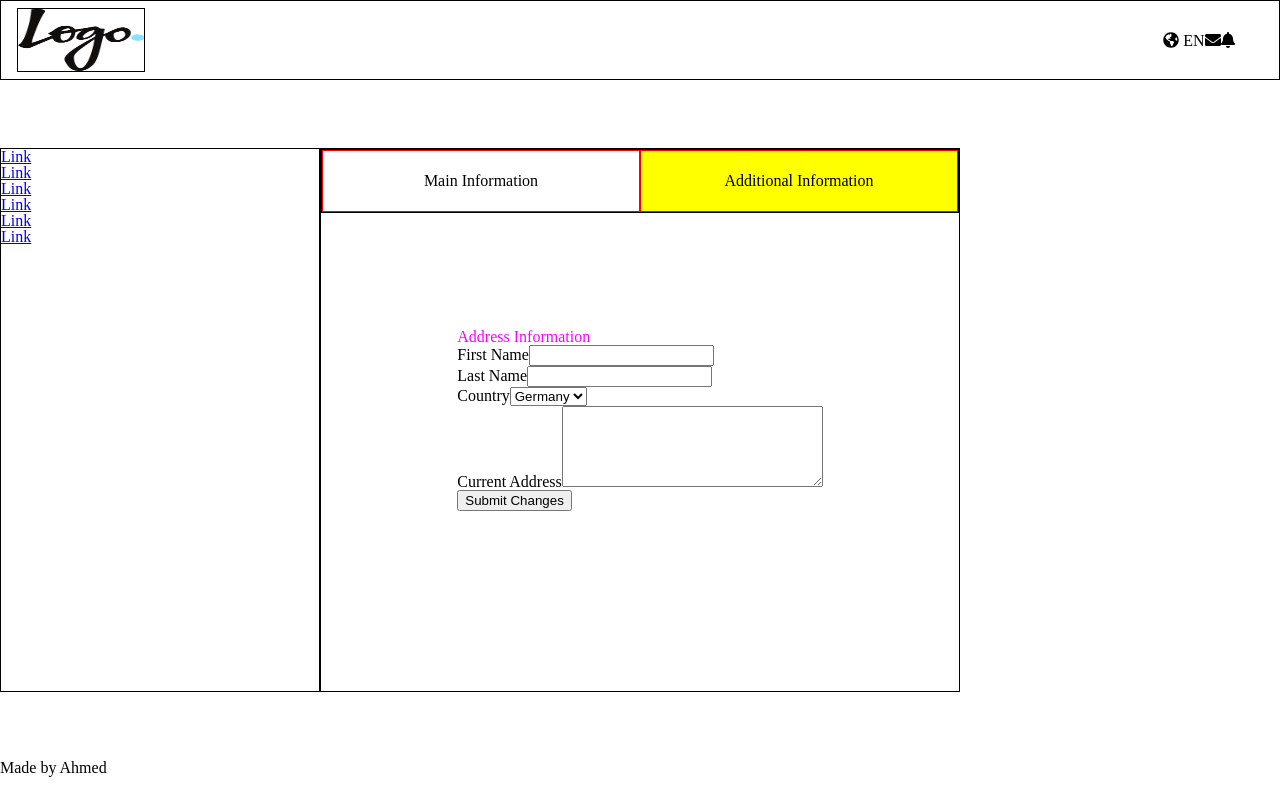
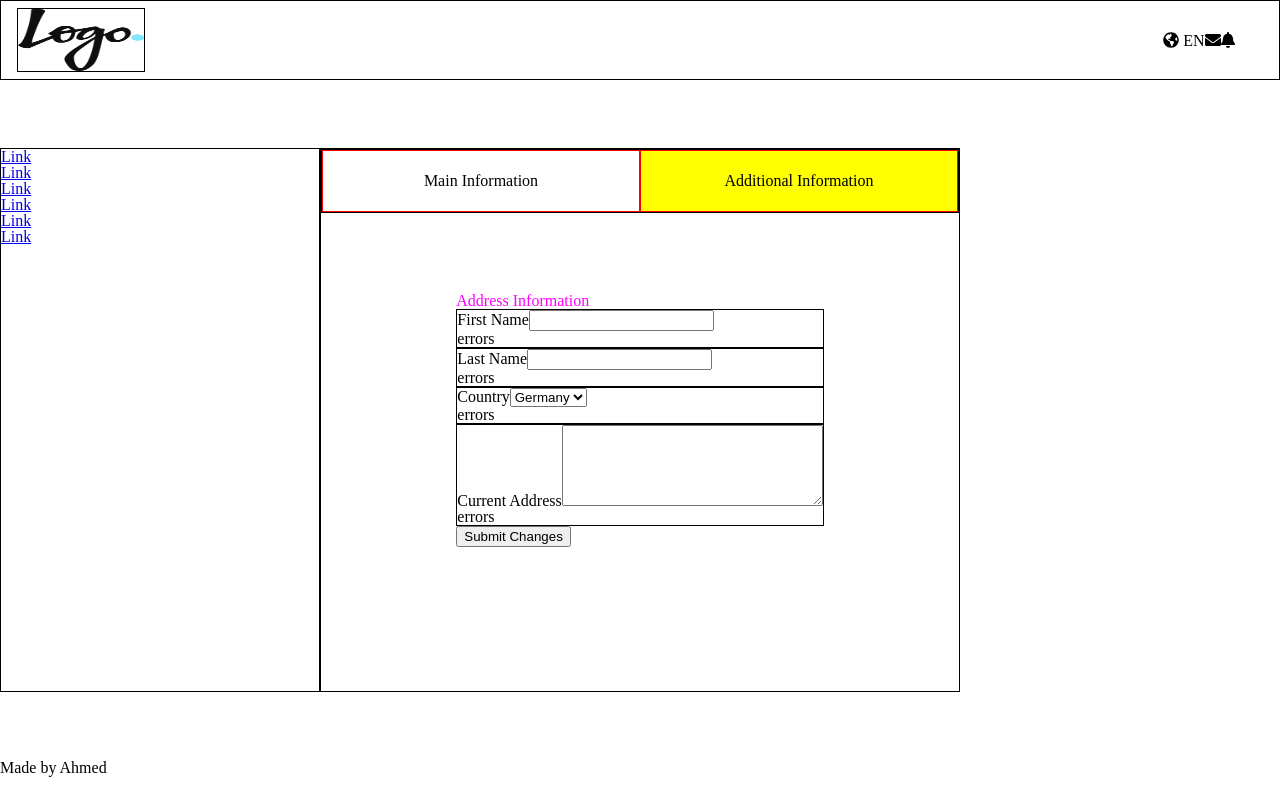
Before and after one commit to stratospherique/Dashboard, a React (Create React App) app: page / in a window 1280 px wide. Both pictures are taken after a click on the element "Additional Information". Built offline with nearby package versions, Linux system fonts and the light colour scheme.

Commit message:
refactored components to increase maintainability

```diff
--- /dev/null
+++ b/src/components/basicTab.js
@@ -0,0 +1,59 @@
+import React from 'react';
+import { Tabs, CusInput, PasswordIndicator } from './styled/styledParts';
+
+const BasicTab = () => {
+  return (<Tabs>
+    <h1>Basic Data</h1>
+    <form method="post" name="basic-data">
+      <ul>
+        <li>
+          <CusInput>
+            <div className="input">
+              <label htmlFor="mail">Email</label>
+              <input type="email" name="mail" id="mail" />
+            </div>
+            <div className="errors">
+              <ul>
+                <li>errors</li>
+              </ul>
+            </div>
+          </CusInput>
+        </li>
+        <li>
+          <CusInput>
+            <div className="input">
+              <label htmlFor="password">Password</label>
+              <input type="password" name="password" id="password" />
+            </div>
+            <PasswordIndicator />
+            <div className="errors">
+              <ul>
+                <li>errors</li>
+              </ul>
+            </div>
+          </CusInput>
+        </li>
+        <li>
+          <CusInput>
+            <div className="input">
+              <label htmlFor="password-r">Password Confirmation</label>
+              <input type="password" name="password-repeat" id="password-r" />
+            </div>
+            <div className="errors">
+              <ul>
+                <li>errors</li>
+              </ul>
+            </div>
+          </CusInput>
+        </li>
+        <li>
+          <button type="submit">
+            Submit Changes
+              </button>
+        </li>
+      </ul>
+    </form>
+  </Tabs>)
+}
+
+export default BasicTab;
--- a/src/components/formTab.js
+++ b/src/components/formTab.js
@@ -1,69 +1,9 @@
-import React from 'react';
-import { Tabs } from './styled/styledParts';
+import React, { useState } from 'react';
+import InfoTab from './infoTab';
+import BasicTab from './basicTab';
 
-export default ({ selectedTab }) => {
-  let tab;
-  if (selectedTab) {
-    tab = <Tabs>
-      <h1> Address Information</h1>
-      <form method="post" name="Address">
-        <ul>
-          <li>
-            <label htmlFor="first-name">First Name</label>
-            <input type="text" name="first-name" id="first-name" />
-          </li>
-          <li>
-            <label htmlFor="last-name">Last Name</label>
-            <input type="text" name="last-name" id="last-name" />
-          </li>
-          <li>
-            <label htmlFor="country">Country</label>
-            <select name="Address[country]" id="country">
-              <option value="Germany">Germany</option>
-              <option value="France">France</option>
-            </select>
-          </li>
-          <li>
-            <label htmlFor="address">Current Address</label>
-            <textarea name="address" id="address" cols="30" rows="5"></textarea>
-          </li>
-          <li>
-            <button type="submit">
-              Submit Changes
-                </button>
-          </li>
-        </ul>
-      </form>
-    </Tabs>
-  } else {
-    tab = <Tabs>
-      <h1>Basic Data</h1>
-      <form method="post" name="basic-data">
-        <ul>
-          <li>
-            <label htmlFor="mail">Email</label>
-            <input type="email" name="mail" id="mail" />
-          </li>
-          <li>
-            <label htmlFor="password">Password</label>
-            <input type="password" name="password" id="password" />
-          </li>
-          <li>
-            <label htmlFor="password-r">Password Confirmation</label>
-            <input type="password" name="password-repeat" id="password-r" />
-          </li>
-          <li>
-            <button type="submit">
-              Submit Changes
-                </button>
-          </li>
-        </ul>
-      </form>
-    </Tabs>
-  }
-  return (
-    <>
-      {tab}
-    </>
-  )
-}
+export default ({ selectedTab }) => (
+  <>
+    {selectedTab ? <InfoTab /> : <BasicTab />}
+  </>
+)
--- /dev/null
+++ b/src/components/infoTab.js
@@ -0,0 +1,74 @@
+import React from 'react';
+import { Tabs, CusInput } from './styled/styledParts';
+
+const InfoTab = () => {
+  return (<Tabs>
+    <h1> Address Information</h1>
+    <form method="post" name="Address">
+      <ul>
+        <li>
+          <CusInput>
+            <div className="input">
+              <label htmlFor="first-name">First Name</label>
+              <input type="text" name="first-name" id="first-name" />
+            </div>
+            <div className="errors">
+              <ul>
+                <li>errors</li>
+              </ul>
+            </div>
+          </CusInput>
+        </li>
+        <li>
+          <CusInput>
+            <div className="input">
+              <label htmlFor="last-name">Last Name</label>
+              <input type="text" name="last-name" id="last-name" />
+            </div>
+            <div className="errors">
+              <ul>
+                <li>errors</li>
+              </ul>
+            </div>
+          </CusInput>
+        </li>
+        <li>
+          <CusInput>
+            <div className="input">
+              <label htmlFor="country">Country</label>
+              <select name="Address[country]" id="country">
+                <option value="Germany">Germany</option>
+                <option value="France">France</option>
+              </select>
+            </div>
+            <div className="errors">
+              <ul>
+                <li>errors</li>
+              </ul>
+            </div>
+          </CusInput>
+        </li>
+        <li>
+          <CusInput>
+            <div className="input">
+              <label htmlFor="address">Current Address</label>
+              <textarea name="address" id="address" cols="30" rows="5"></textarea>
+            </div>
+            <div className="errors">
+              <ul>
+                <li>errors</li>
+              </ul>
+            </div>
+          </CusInput>
+        </li>
+        <li>
+          <button type="submit">
+            Submit Changes
+              </button>
+        </li>
+      </ul>
+    </form>
+  </Tabs>)
+}
+
+export default InfoTab;
--- a/src/components/styled/styledParts.js
+++ b/src/components/styled/styledParts.js
@@ -39,6 +39,21 @@ const NotifContent = ({ className, children, target }) => (
     }
   </div>
 )
+
+const PwdIndicator = ({ level }) => (
+  <div>
+    {level ? level : 0}
+  </div>
+)
+
+const PasswordIndicator = styled(PwdIndicator)`
+  border: 1px solid;
+`;
+
+
+const CusInput = styled.div`
+  border: 1px solid;
+`;
 
 const RightNav = styled(NotifContent)`
   width: 8rem;
@@ -99,4 +114,4 @@ const MovingNav = styled.nav`
   }
 `;
 
-export { Logo, RightNav, Tabs, TabSwitcher, MovingNav };
+export { Logo, RightNav, Tabs, TabSwitcher, MovingNav, CusInput, PasswordIndicator };
```
Also changed, not shown: todo.txt.
